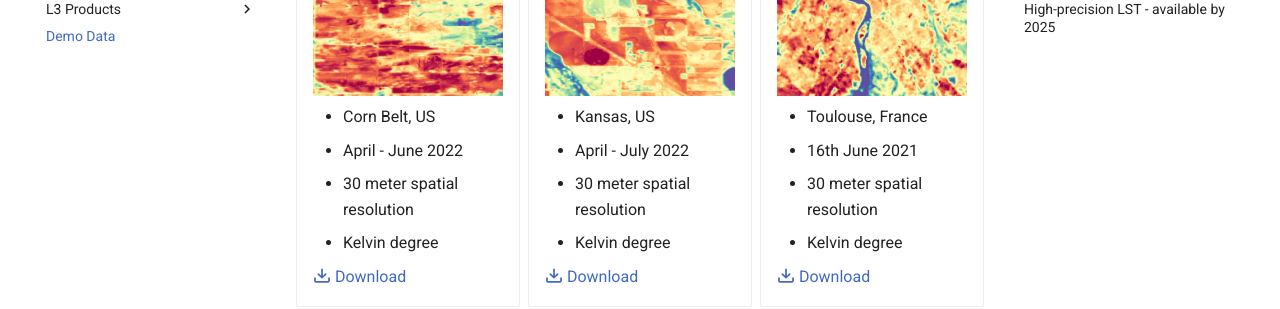
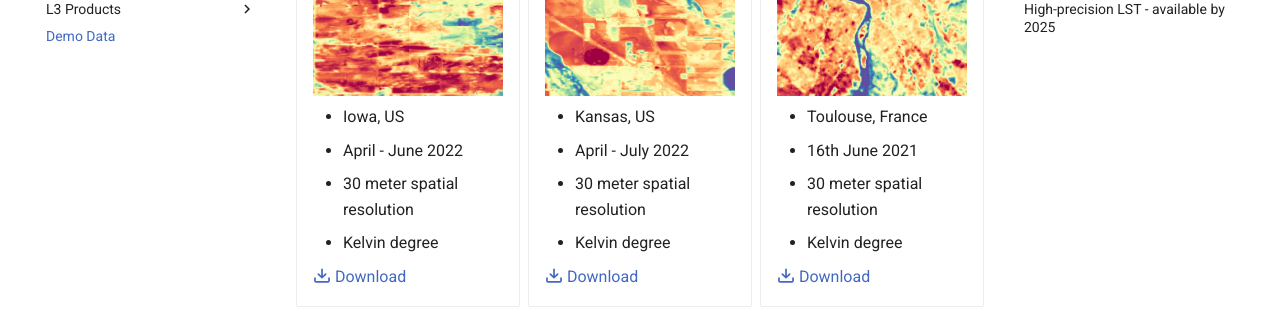
Before and after one commit to constellr/product-lst, an MkDocs documentation site: the page built from docs/demo.md, in a window 1280 px wide and 900 px high, scrolled down 545 px. Shown: the part 153-462 px from the top of the window. Built offline with MkDocs 1.6.1 and Material for MkDocs 9.7.7, drawn with Linux system fonts in a browser that asks for light colours; comment, search, counter and statistics services are not loaded; the version menu is left out.

```diff
--- a/docs/demo.md
+++ b/docs/demo.md
@@ -20,7 +20,7 @@
     ![baresoil monitoring](images/demo/baresoil-lst15.png){: style="height: 200px; width: 200px; object-fit: cover;"}
 
 
-    * Corn Belt, US
+    * Iowa, US
     * April - June 2022
     * 30 meter spatial resolution
     * Kelvin degree
```
